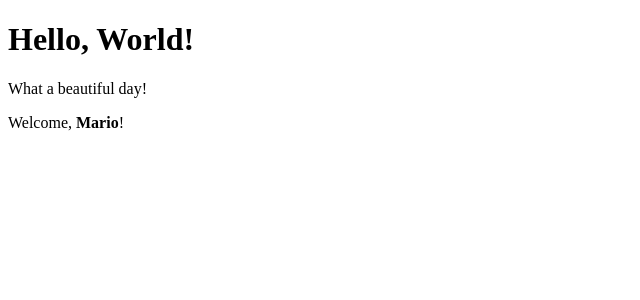
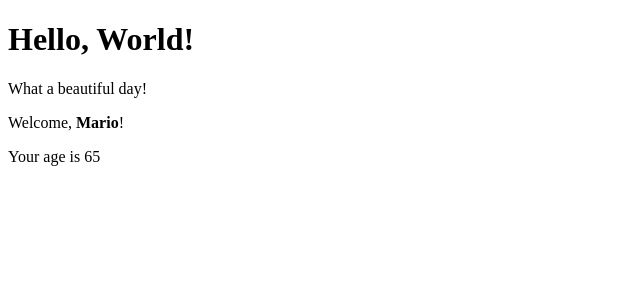
Before and after one commit to Ludovico2300/react-exercises, a React (Create React App) app in the folder my-app/: page / in a window 1280 px wide. Shown: the top 300 px of the page, without its empty margins (0-640 px from the left). Built offline with nearby package versions, Linux system fonts and the light colour scheme.

Commit message:
initial commit

```diff
--- a/my-app/src/App.js
+++ b/my-app/src/App.js
@@ -19,7 +19,7 @@ export class App extends React.Component {
             <div>
                 {helloWorldElement}
                 {messageElement}
-                <Welcome name={<strong>Mario</strong>} />
+                <Welcome name={<strong>Mario</strong>} age={65}/>
             </div>
         )
     }
--- a/my-app/src/Welcome.js
+++ b/my-app/src/Welcome.js
@@ -9,7 +9,7 @@ export class Welcome extends React.Component {
         return (
             <div>
                 <p>Welcome, {this.props.name}!</p>
-                {this.props.age && <Age age={this.props.age} />}
+                {this.props.age >=18 && this.props.age <=65 && <Age age={this.props.age} />}
             </div>
         )
     }
```
